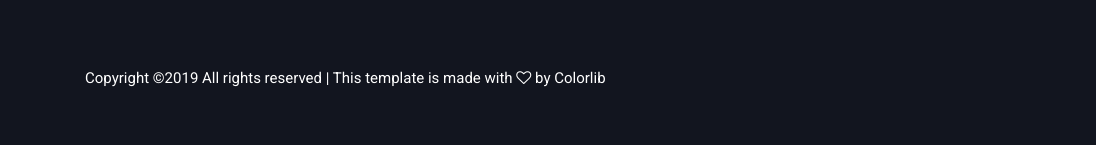
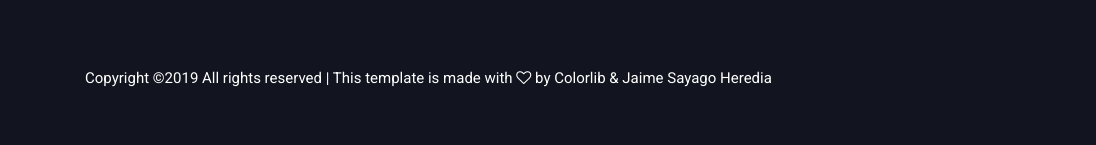
Before and after one commit to jaimepsayago/pagewebFSH, a plain HTML site: page index.html in a window 1280 px wide. Shown: the part 7368-7513 px from the top of the page, 0-1096 px from the left. Drawn offline with Linux system fonts and the light colour scheme.

Commit message:
pagina web estatica version 2

```diff
--- a/index.html
+++ b/index.html
@@ -570,7 +570,7 @@
                     <div class="col-lg-8 col-md-6">
                         <span>
 <!-- Link back to Colorlib can't be removed. Template is licensed under CC BY 3.0. -->
-Copyright &copy;<script>document.write(new Date().getFullYear());</script> All rights reserved | This template is made with <i class="fa fa-heart-o" aria-hidden="true"></i> by <a href="https://colorlib.com" target="_blank">Colorlib</a>
+Copyright &copy;<script>document.write(new Date().getFullYear());</script> All rights reserved | This template is made with <i class="fa fa-heart-o" aria-hidden="true"></i> by <a href="https://colorlib.com" target="_blank">Colorlib & Jaime Sayago Heredia</a>
 <!-- Link back to Colorlib can't be removed. Template is licensed under CC BY 3.0. -->
 </span>
                     </div>
```
